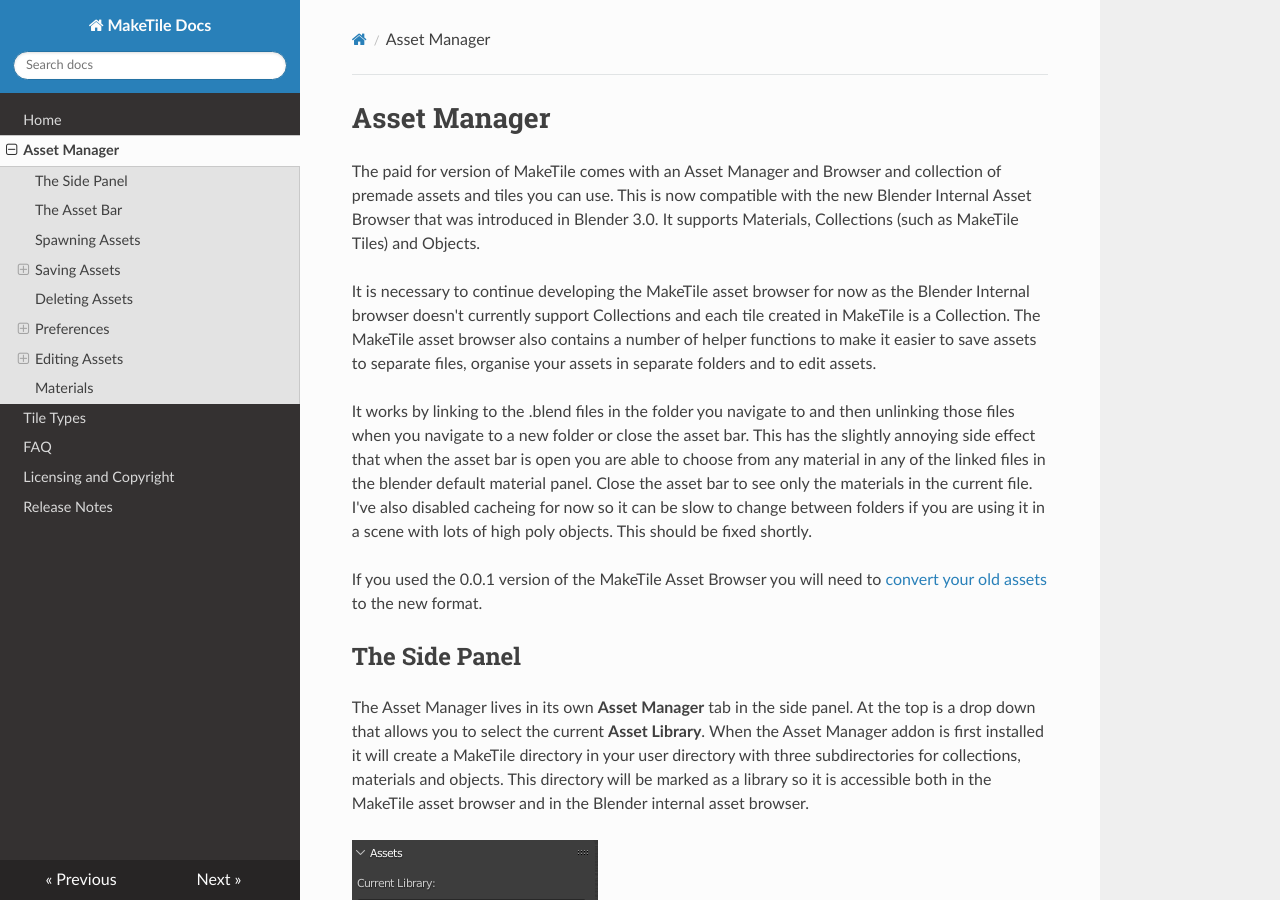
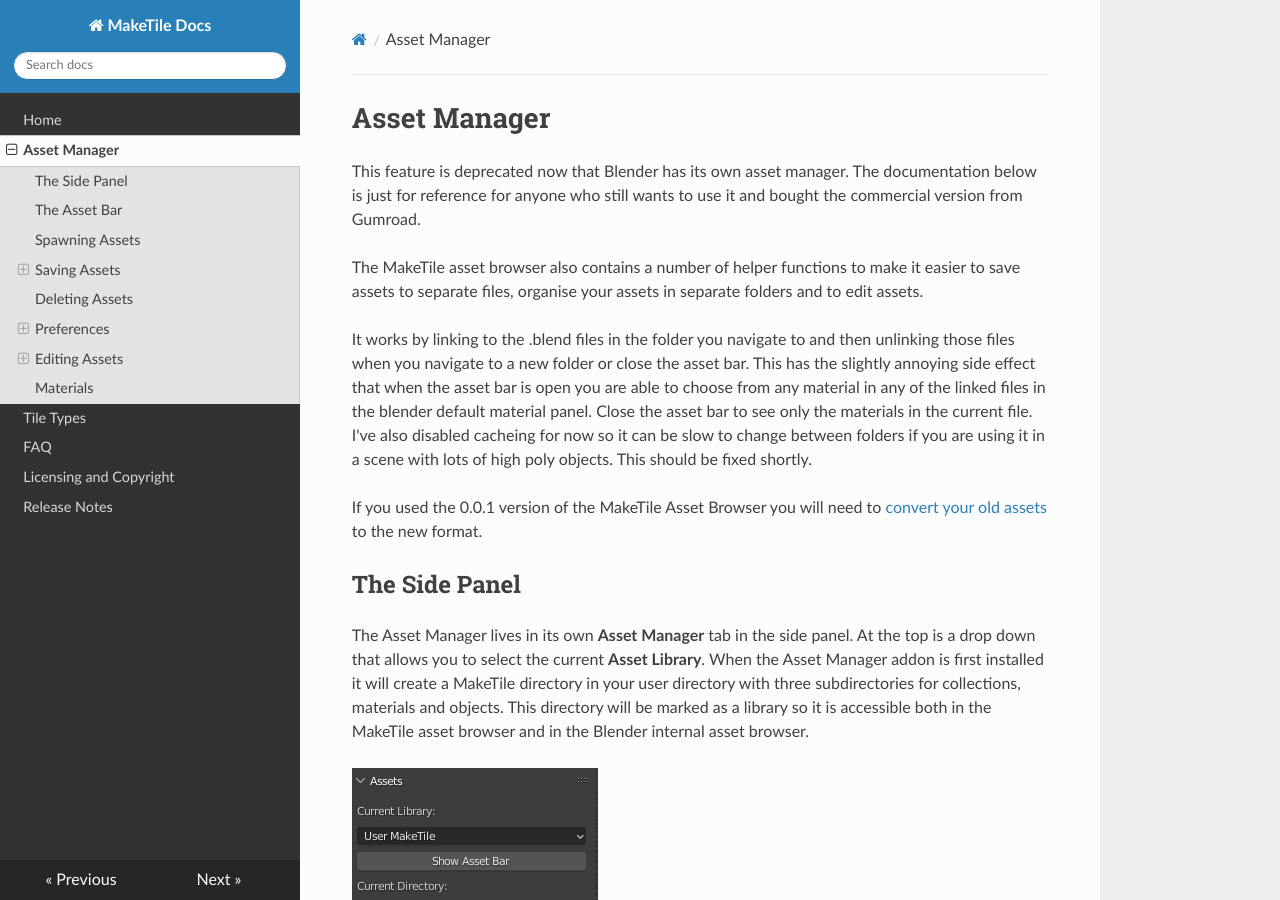
Before and after one commit to richeyrose/make-tile, an MkDocs documentation site: the page built from docs/asset_manager.md, in a window 1280 px wide and 900 px high. Built offline with MkDocs 1.6.1, drawn with Linux system fonts in a browser that asks for light colours; nearby versions of some CDN libraries.

Commit message:
Added message saying asset manager is deprecated

```diff
--- a/docs/asset_manager.md
+++ b/docs/asset_manager.md
@@ -1,8 +1,8 @@
 # Asset Manager
 
-The paid for version of MakeTile comes with an Asset Manager and Browser and collection of premade assets and tiles you can use. This is now compatible with the new Blender Internal Asset Browser that was introduced in Blender 3.0. It supports Materials, Collections (such as MakeTile Tiles) and Objects.
+This feature is deprecated now that Blender has its own asset manager. The documentation below is just for reference for anyone who still wants to use it and bought the commercial version from Gumroad.
 
-It is necessary to continue developing the MakeTile asset browser for now as the Blender Internal browser doesn't currently support Collections and each tile created in MakeTile is a Collection. The MakeTile asset browser also contains a number of helper functions to make it easier to save assets to separate files, organise your assets in separate folders and to edit assets.
+The MakeTile asset browser also contains a number of helper functions to make it easier to save assets to separate files, organise your assets in separate folders and to edit assets.
 
 It works by linking to the .blend files in the folder you navigate to and then unlinking those files when you navigate to a new folder or close the asset bar. This has the slightly annoying side effect that when the asset bar is open you are able to choose from any material in any of the linked files in the blender default material panel. Close the asset bar to see only the materials in the current file. I've also disabled cacheing for now so it can be slow to change between folders if you are using it in a scene with lots of high poly objects. This should be fixed shortly.
 
```
